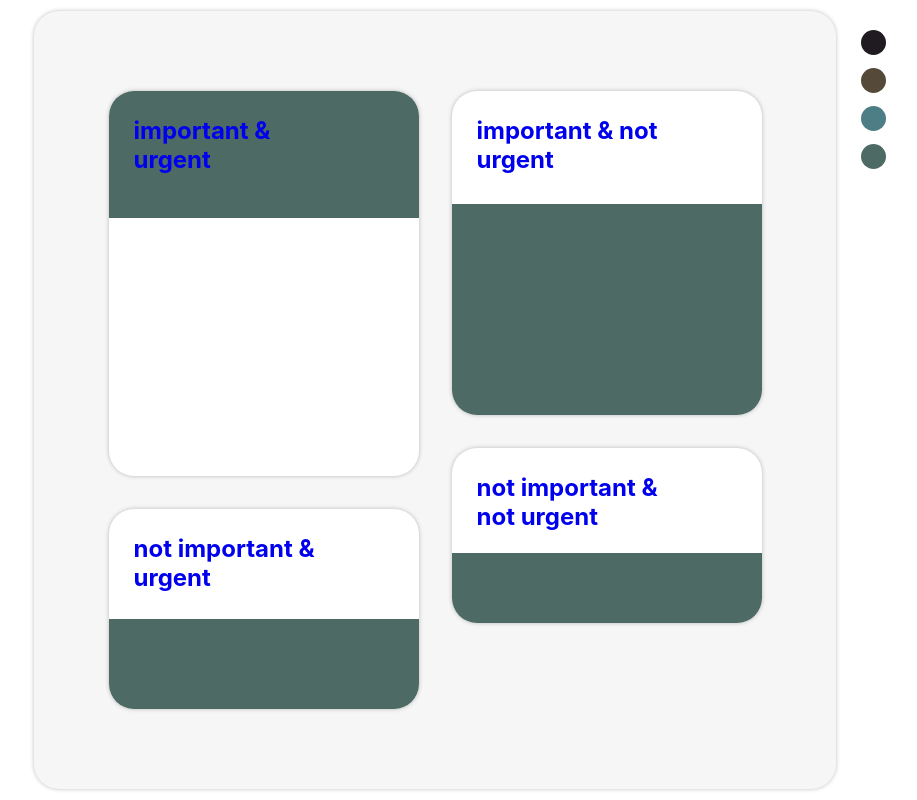
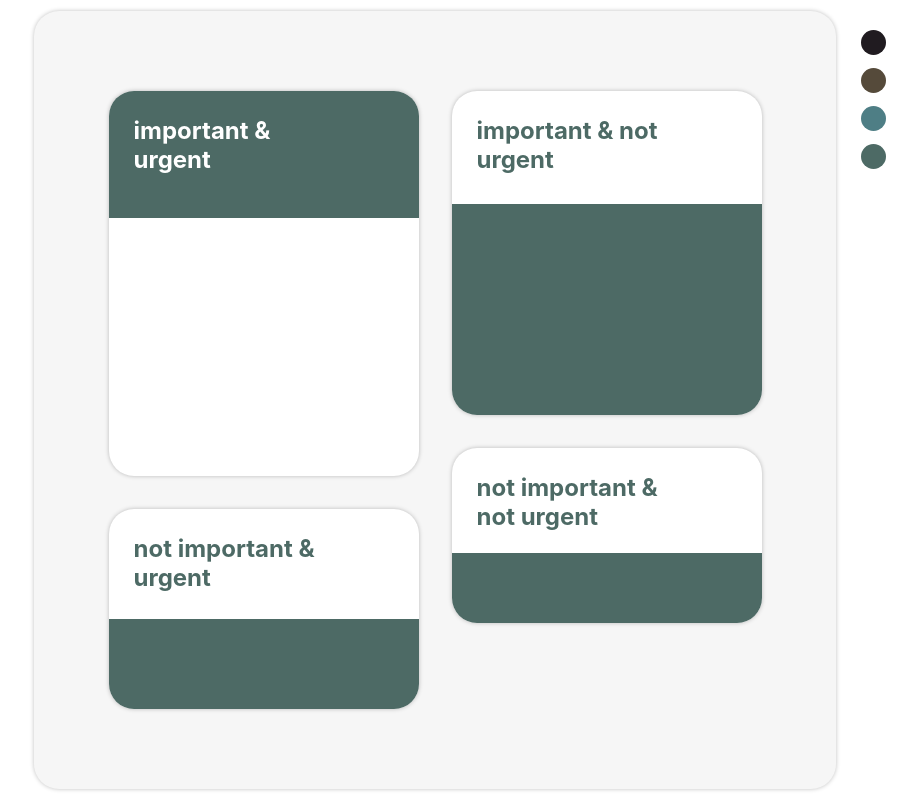
Before and after one commit to vardnan/Streamline, a React (Create React App) app: page / in a window 1280 px wide. Shown: the whole page, without its empty margins (180-1097 px from the left). Built offline with nearby package versions, Linux system fonts and the light colour scheme; the HTML template or start-up script is replaced by a standard one.

Commit message:
update card text on base

```diff
--- a/src/components/Card/Card.js
+++ b/src/components/Card/Card.js
@@ -15,7 +15,13 @@ const Card = ({ identifier, blockColor, path, priority, category }) => {
       }}
     >
       <div>
-        <p>{priority}</p>
+        <p
+          style={{
+            color: priority === 'Important & urgent' ? 'white' : blockColor,
+          }}
+        >
+          {priority}
+        </p>
       </div>
       <div
         className="color-block"
```
